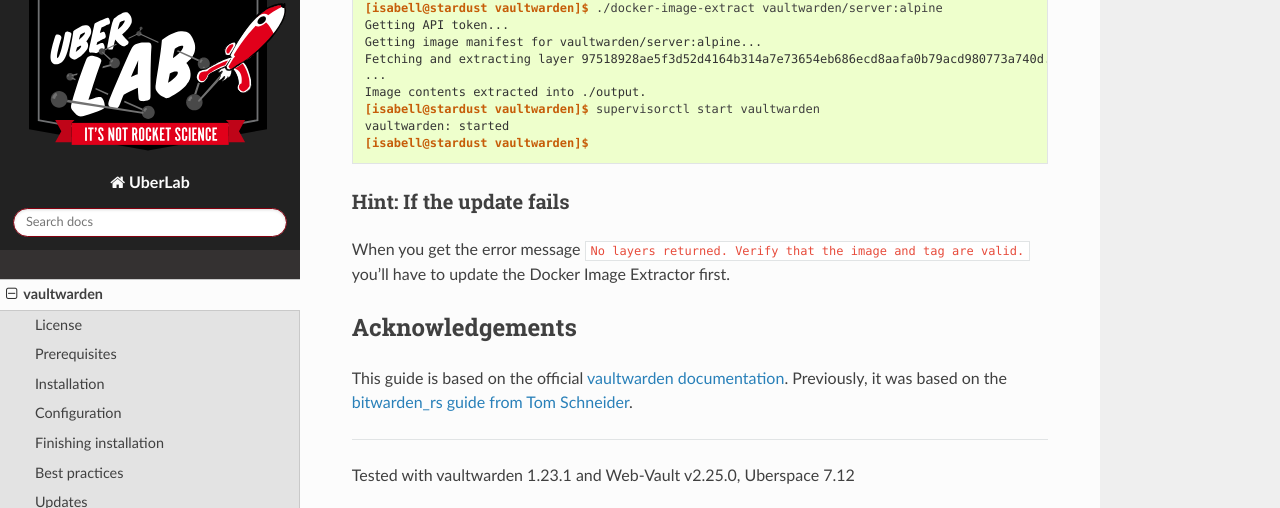
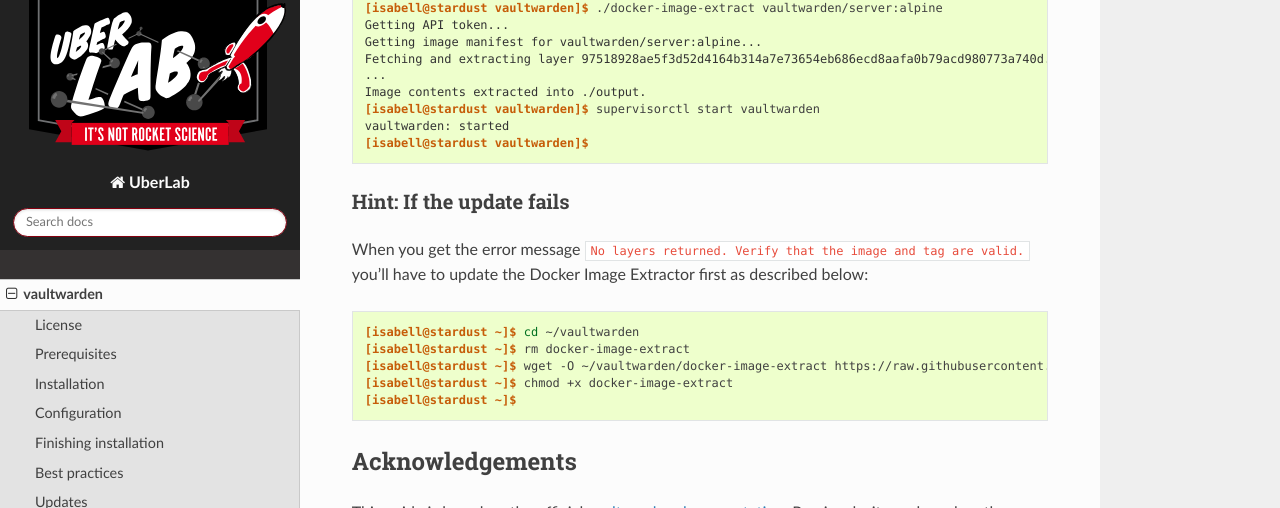
Before and after one commit to Uberspace/lab, a Sphinx documentation site: the page built from source/guide_vaultwarden.rst, in a window 1280 px wide and 900 px high, scrolled down 7609 px, cut to the strip 0-508 px from the top of the window. Built offline with Sphinx 7.4.7 and the Read the Docs theme 2.0.0, drawn with Linux system fonts in a browser that asks for light colours.

Commit message:
Update guide_vaultwarden.rst

```diff
--- a/source/guide_vaultwarden.rst
+++ b/source/guide_vaultwarden.rst
@@ -287,7 +287,15 @@
 Hint: If the update fails
 -------------------------
 
-When you get the error message ``No layers returned. Verify that the image and tag are valid.`` you'll have to update the Docker Image Extractor first.
+When you get the error message ``No layers returned. Verify that the image and tag are valid.`` you'll have to update the Docker Image Extractor first as described below:
+
+.. code-block:: console
+
+ [isabell@stardust ~]$ cd ~/vaultwarden
+ [isabell@stardust ~]$ rm docker-image-extract
+ [isabell@stardust ~]$ wget -O ~/vaultwarden/docker-image-extract https://raw.githubusercontent.com/jjlin/docker-image-extract/main/docker-image-extract
+ [isabell@stardust ~]$ chmod +x docker-image-extract
+ [isabell@stardust ~]$
 
 Acknowledgements
 ================
```
